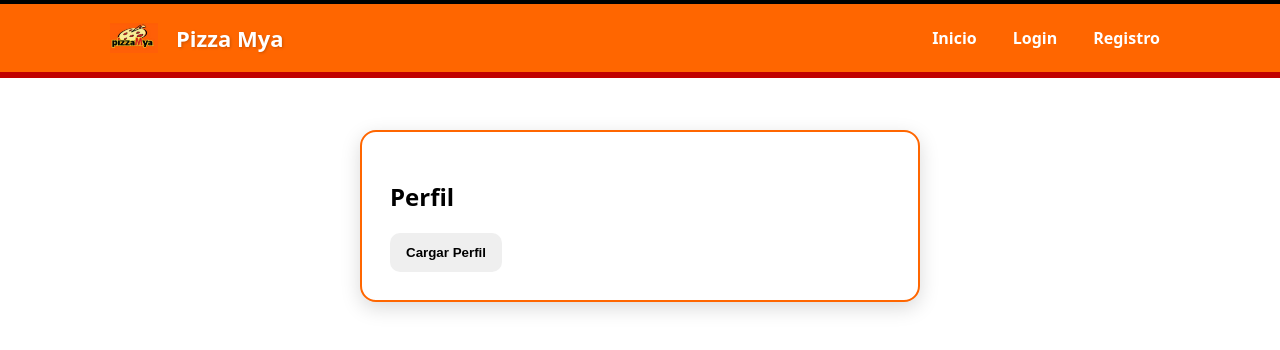
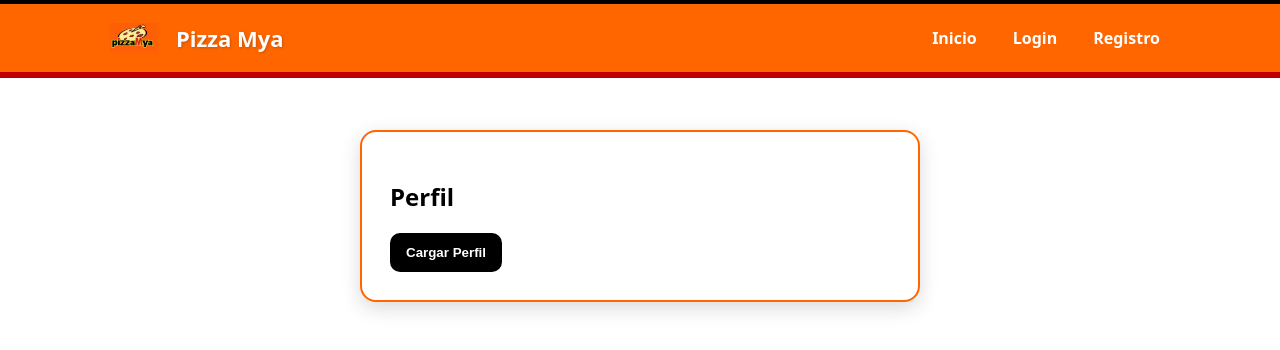
Before and after one commit to Jos3MA56/frontendusuario, a React (Vite) app: page /profile in a window 1280 px wide. Shown: the top 350 px of the page. Built offline with nearby package versions, Linux system fonts and the light colour scheme; no server answers.

Commit message:
modified:   src/pages/Profile.jsx

```diff
--- a/src/pages/Profile.jsx
+++ b/src/pages/Profile.jsx
@@ -1,40 +1,66 @@
-import { useEffect, useState } from "react";
+import React from "react";
 
 export default function Profile() {
-  const [access, setAccess] = useState("");
-  const [profile, setProfile] = useState(null);
+  const [loading, setLoading] = React.useState(false);
+  const [user, setUser] = React.useState(null);
 
-  const pedirAccessConRefresh = async () => {
-    const res = await fetch(`${import.meta.env.VITE_API_BASE}auth/refresh`, {
-      method: "POST",
-      credentials: "include"
-    });
-    const data = await res.json();
-    if (res.ok) setAccess(data.accessToken);
-  };
+  const loadProfile = async () => {
+    if (loading) return;
+    setLoading(true);
 
-  useEffect(() => {
-    pedirAccessConRefresh();
-  }, []);
+    const token = localStorage.getItem("access_token");
+    if (!token) {
+      setLoading(false);
+      return alert("No has iniciado sesión");
+    }
 
-  const cargarPerfil = async () => {
-    if (!access) return alert("No hay access token");
-    const res = await fetch(`${import.meta.env.VITE_API_BASE}profile`, {
-      headers: { Authorization: "Bearer " + access }
-    });
-    const data = await res.json();
-    if (res.ok) setProfile(data.user);
-    else alert(data.error || "Error al cargar perfil");
+    const base = import.meta.env.VITE_API_BASE?.replace(/\/+$/,"") || "";
+    const url = `${base}/profile`;
+
+    try {
+      const res = await fetch(url, {
+        method: "GET",
+        credentials: "include",
+        headers: {
+          Authorization: `Bearer ${token}`,
+          Accept: "application/json"
+        },
+      });
+
+      // Si no es JSON (p. ej. Render 404 HTML), no intentes parsear
+      const ct = res.headers.get("content-type") || "";
+      if (!res.ok) {
+        if (ct.includes("application/json")) {
+          const err = await res.json();
+          throw new Error(err.error || `Error ${res.status}`);
+        } else {
+          throw new Error(`Error ${res.status}: ${await res.text()}`);
+        }
+      }
+
+      const data = await res.json();
+      setUser(data.user);
+    } catch (e) {
+      alert(e.message || "Error de conexión con el servidor");
+    } finally {
+      setLoading(false);
+    }
   };
 
   return (
     <section className="panel">
-      <h1>Perfil</h1>
-      <button className="btn" onClick={cargarPerfil}>Cargar Perfil</button>
-      {profile && (
-        <pre style={{marginTop:12, background:"#0b1220", padding:12, borderRadius:10}}>
-{JSON.stringify(profile, null, 2)}
-        </pre>
+      <h1 className="panel__title">Perfil</h1>
+      <button className="btn btn--secondary" onClick={loadProfile} disabled={loading}>
+        {loading ? "Cargando..." : "Cargar Perfil"}
+      </button>
+
+      {user && (
+        <div style={{ marginTop: 16 }}>
+          <p><b>Nombre:</b> {user.nombre} {user.apPaterno} {user.apMaterno}</p>
+          <p><b>Correo:</b> {user.correo}</p>
+          {user.telefono && <p><b>Teléfono:</b> {user.telefono}</p>}
+          {user.edad && <p><b>Edad:</b> {user.edad}</p>}
+        </div>
       )}
     </section>
   );
```
